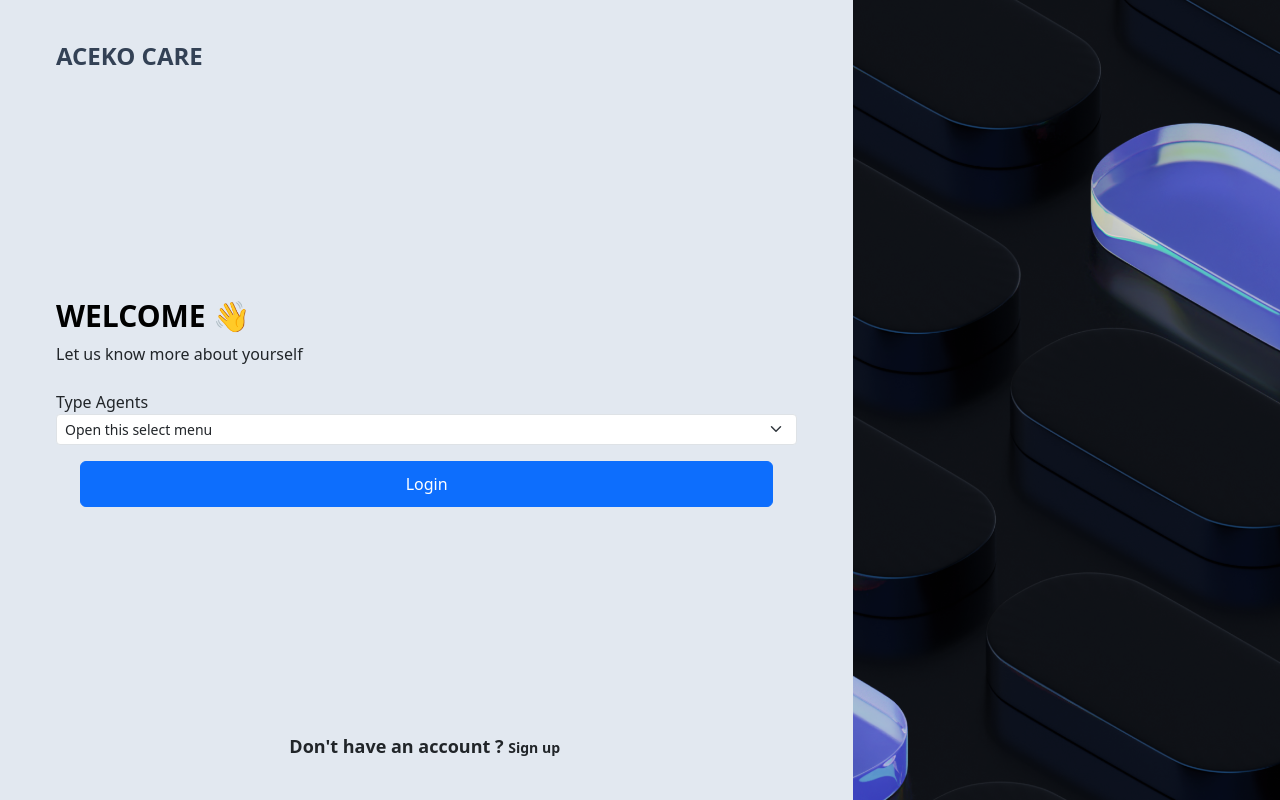
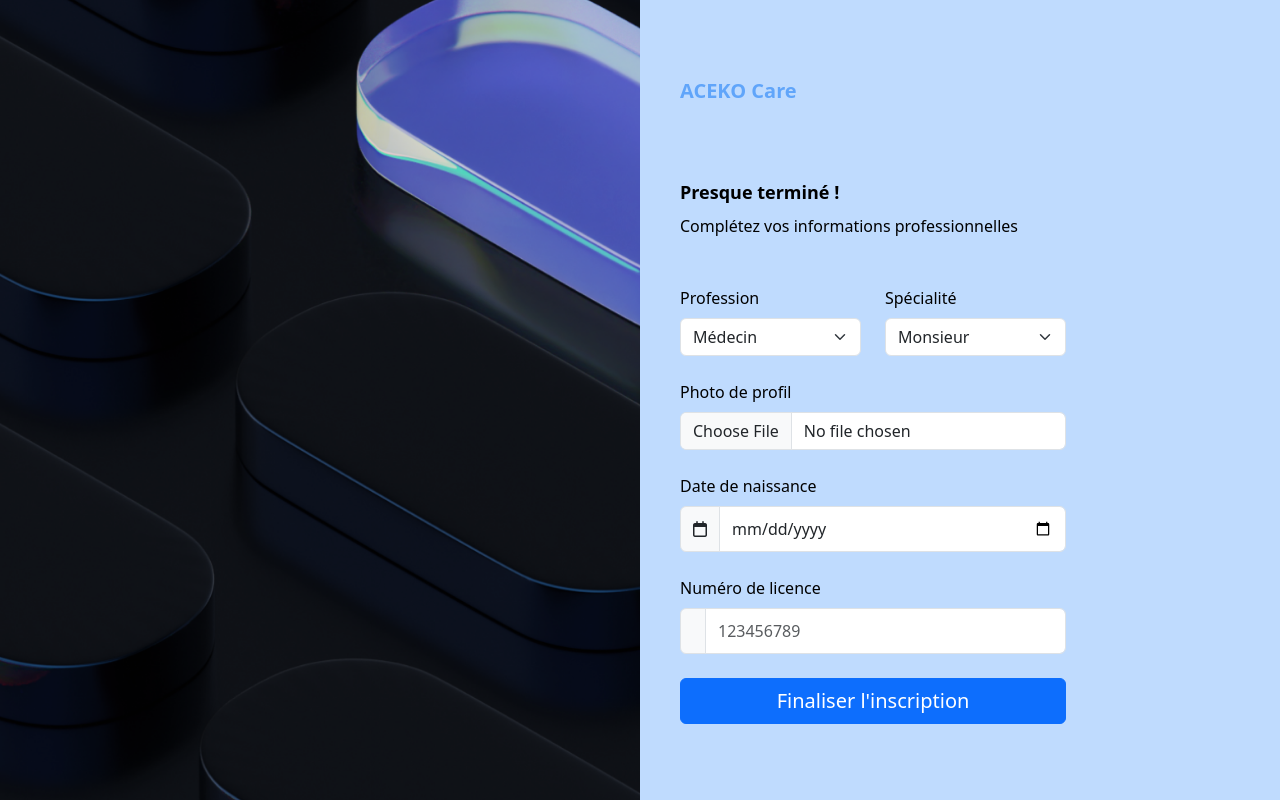
Before and after one commit to mr-adebola03/__ACEKO___2, a React (Vite) app in the folder FrontAceko2/aceko-project/: page /signup-step2 in a window 1280 px wide. Built offline with nearby package versions, Linux system fonts and the light colour scheme.

Commit message:
login error correct

```diff
--- a/FrontAceko2/aceko-project/src/Components/Selecte.jsx
+++ b/FrontAceko2/aceko-project/src/Components/Selecte.jsx
@@ -2,11 +2,11 @@ import React from 'react'
 
 const Selecte = ({label,value,name,id,onChange,options}) => {
   return (
-    <div>
-        <label htmlFor={id}>{label}</label>
-        <select name={name} id={id} onChange={onChange} className=" form-select form-select-sm" aria-label='Default select example'>
-            <option selected>Open this select menu</option>
-            {options.map(option => (<option key={option.value}>{option.label}</option>))}
+    <div className=''>
+        <label htmlFor={id} className='form-label'>{label}</label>
+        <select name={name} id={id} onChange={onChange} className=" form-select" aria-label='Default select example'>
+            {/* <option selected>Open this select menu</option> */}
+            {options.map(option => (<option key={option.value} value={option.value}>{option.label}</option>))}
         </select>
     </div>
   )
--- a/FrontAceko2/aceko-project/src/routes/Login.jsx
+++ b/FrontAceko2/aceko-project/src/routes/Login.jsx
@@ -1,14 +1,61 @@
 import React, { useState } from 'react'
 import PhotoDoc from '../assets/photodoc.jpg'
 import { Input } from '../Components/Input'
-import { Link } from 'react-router-dom'
+import { useNavigate,Link } from 'react-router-dom'
 import CheckBox from '../Components/CheckBox'
 
 
 const Login = () => {
-  const [emailValue,setEmail] = useState('')
-  const [passwordValue,setPassword] = useState('')
-  const [rememberValue,setRemember] = useState(false)
+  const [formData, setFormData] = useState({
+    email: '',
+    password: '',
+    remember: false
+  });
+
+  const handleChange = (field) => (e) => {
+    const value = e.target.type === 'checkbox' ? e.target.checked : e.target.value;
+    setFormData({
+      ...formData,
+      [field]: value
+    });
+  };
+
+  const [loading, setLoading] = useState(false);
+  const [error, setError] = useState('');
+  const navigate = useNavigate();
+
+  const handleSubmit = async (e) => {
+    e.preventDefault();
+    setLoading(true);
+    setError('');
+
+    try {
+      console.log('Mes données de connexion :',formData)
+      // 1. Envoi des données à l'API
+      // const response = await axios.post('http://localhost:8000/api/auth/login', {
+      //   email: formData.email,
+      //   password: formData.password
+      // });
+
+      // 2. Stockage du token (exemple avec localStorage)
+      const { token, user } = response.data;
+      localStorage.setItem('authToken', token);
+
+      // 3. Si "Remember me" est coché, stocker dans un cookie sécurisé
+      if (formData.remember) {
+        document.cookie = `refreshToken=${token}; path=/; max-age=${30 * 24 * 60 * 60}; Secure; SameSite=Strict`;
+      }
+
+      // 4. Redirection vers le dashboard
+      navigate('/dashboard');
+
+    } catch (err) {
+      setError(err.response?.data?.message || 'Erreur de connexion');
+    } finally {
+      setLoading(false);
+    }
+  }
+
 
   return (
     <div className='h-screen bg-slate-50 w-full flex  justify-between'>
@@ -22,17 +69,17 @@ const Login = () => {
             <h3 className='mb-2 text-3xl font-semibold text-black text-uppercase'>Login</h3>
             <p>Welcome Back! Please enter your details </p>
           </div>
-          <form action="">
+          <form action="" onSubmit={handleSubmit}>
             <div className="col">
               <div className="row">
-                <EmailInput email={emailValue} onEmailChange={setEmail}/>
+                <EmailInput email={formData.email} onEmailChange={handleChange('email')}/>
               </div>
               <div className="row">
-                <PasswordInput password={passwordValue} onPasswordChange={setPassword}/>
+                <PasswordInput password={formData.password} onPasswordChange={handleChange('password')}/>
               </div>
             </div>
             <div className="flex justify-between px-2 mb-3">
-              <CheckInput checked={rememberValue} onCheckedChange={setRemember}/>
+              <CheckInput checked={formData.remember} onCheckedChange={handleChange('remember')}/>
               <div>
                 Reset Password
               </div>
--- a/FrontAceko2/aceko-project/src/routes/SignupStep2.jsx
+++ b/FrontAceko2/aceko-project/src/routes/SignupStep2.jsx
@@ -1,92 +1,272 @@
-import React, { useState } from 'react'
-import PhotoDoc2 from '../assets/photodoc2.png'
-import { Input } from '../Components/Input'
-import { Link } from 'react-router-dom'
-import CheckBox from '../Components/CheckBox'
-import Selecte from '../Components/Selecte'
-
+import React, { useState } from 'react';
+import { useNavigate } from 'react-router';
+import { useSignup } from '../context/SignupContext';
+import photodoc2 from '../assets/photodoc2.png';
+import Selecte from '../Components/Selecte';
+import { Input } from '../Components/Input';
 
 const SignupStep2 = () => {
+  const navigate = useNavigate();
+  const { step1Data, updateStep1Data } = useSignup();
 
   const [formData, setFormData] = useState({
-        agent: '',
+    agents_sante: '',
+    civilite: '',
+    numero_licence_medicale: '',
+    photo_profil: '',
+    date_naissance: '',
+    specialitemedi: '',
+    specialitelabo: '',
   });
 
-    const handleChange = (field) => (value) => {
-        setFormData(prev => ({ ...prev, [field]: value }));
+  const handleChange = (field) => (e) => {
+    setFormData({
+      ...formData,
+      [field]: e.target.value
+    });
   };
 
   const handleSubmit = (e) => {
     e.preventDefault();
-        console.log('Données du formulaire:', formData);
+    console.log('Données complètes:', { ...step1Data, ...formData });
+    // Envoyer les données au serveur ici
+    // navigate('/dashboard'); // Redirection après inscription
   };
 
-    const agentOptions = [
-        { value: 'doctor', label: 'Docteur' },
-        { value: 'infirmier', label: 'Infirmier' },
-        { value: 'laborantin', label: 'Laborantin' }
+  const professions = [
+    { value: 'doctor', label: 'Médecin' },
+    { value: 'laborantin', label: 'Technicien de laboratoire' }
   ];
 
+  const civilite = [
+    { value: 'M', label: 'Monsieur' },
+    { value: 'Mme', label: 'Madame' },
+  ];
+
+  const specialiteMediOptions = [
+    { value: 'cardiologie', label: 'Cardiologie' },
+    { value: 'pediatrie', label: 'Pédiatrie' },
+    { value: 'dermatologie', label: 'Dermatologie' }
+  ];
+
+  const specialiteLaboOptions = [
+    { value: 'biologie', label: 'Biologie médicale' },
+    { value: 'hematologie', label: 'Hématologie' },
+    { value: 'microbiologie', label: 'Microbiologie' }
+  ];
+
+  const showSpecialiteMedi = formData.agents_sante === 'doctor';
+  const showSpecialiteLabo = formData.agents_sante === 'laborantin';
+
   return (
-    <div className='h-screen bg-slate-50 w-full flex  justify-between'>
-      <div className='w-2/3 h-full bg-slate-200 flex flex-col justify-between px-14 py-10 '>
-            <h1 className='text-2xl font-bold text-slate-700'>ACEKO CARE</h1>
-            <div className='flex flex-col'>
+    <div className='flex justify-between bg-slate-50 min-h-screen w-screen'>
+      <div className='h-screen w-1/2'>
+        <img src={photodoc2} alt="Medical professional" className='h-full w-full object-cover'/>
+      </div>
+
+      <div className='text-black h-screen w-1/2 bg-blue-200 p-10 flex flex-col justify-around items-start'>
+        <div className='text-xl font-extrabold text-blue-400'>ACEKO Care</div>
+
+        <div>
+          <div className='mb-5'>
+            <h3 className='text-lg font-bold mb-2'>Presque terminé !</h3>
+            <p>Complétez vos informations professionnelles</p>
+          </div>
+
+          <form onSubmit={handleSubmit}>
+            <div className="row row-cols-lg-2">
+              <div className="col">
+                    <ProfessionSelect
+                    profession={formData.agents_sante}
+                    onProfessionChange={handleChange('agents_sante')}
+                    options={professions}
+                    />
+              </div>
+              <div className="col">
+                    <SpecialtySelect
+                    civilite={formData.civilite}
+                    onciviliteChange={handleChange('civilite')}
+                    options={civilite}
+                    />
+              </div>
+            </div>
+            {showSpecialiteMedi && (
+              <div className="col">
+                <SpecialiteMediInput
+                  specialiteMedi={formData.specialitemedi}
+                  onSpecialiteMediChange={handleChange('specialitemedi')}
+                  options={specialiteMediOptions}
+                />
+              </div>
+            )}
+
+            {showSpecialiteLabo && (
+              <div className="col">
+                <SpecialiteLaboInput
+                  specialiteLabo={formData.specialitelabo}
+                  onSpecialiteLaboChange={handleChange('specialitelabo')}
+                  options={specialiteLaboOptions}
+                />
+              </div>
+            )}
             <div className="mb-4">
-                <h3 className='mb-2 text-3xl font-semibold text-black text-uppercase'>Welcome 👋</h3>
-                <p>Let us know more about yourself </p>
+                <PhotoProfilInput
+                    onPhotoProfilChange={handleChange('photoProfil')}
+                />
             </div>
-            <form action="">
-            <div className="mb-3">
-              <AgentInput agent={formData.agent} onAgentChange={handleChange('agent')} options={agentOptions}/>
+
+
+            <div className="mb-4">
+              <DateNaissanceInput
+                dateNaissance={formData.date_naissance}
+                onDateNaissanceChange={handleChange('date_naissance')}
+              />
             </div>
-                <div className="w-full px-4">
-                    <button className='btn btn-primary py-[10px] w-full'>Login</button>
+            <div className="col">
+              <LicenseInput
+                license={formData.numero_licence_medicale}
+                onLicenseChange={handleChange('numero_licence_medicale')}
+              />
+            </div>
+            <div className="w-full">
+              <button type="submit" className='btn btn-primary w-full p-2 text-bold text-xl'>
+                Finaliser l'inscription
+              </button>
             </div>
           </form>
         </div>
-            <div>
-            <p className='text-lg font-semibold mr-1 text-center'>Don't have an account ? <Link to="/signup" className='text-sm text-grey-500 '>Sign up</Link></p>
       </div>
     </div>
-      <div className='relative w-1/3 flex flex-col h-full '>
-        <img src={PhotoDoc2} alt="Photo Docteur" className='h-full w-full object-cover' />
+  );
+};
+
+function ProfessionSelect({ profession, onProfessionChange, options }) {
+  return (
+    <div className='mb-4'>
+      <Selecte
+        label="Profession"
+        value={profession}
+        onChange={onProfessionChange}
+        options={options}
+        required
+      />
+    </div>
+  );
+}
+
+function SpecialtySelect({ civilite, onciviliteChange, options }) {
+  return (
+    <div className='mb-4'>
+      <Selecte
+        label="Spécialité"
+        value={civilite}
+        onChange={onciviliteChange}
+        options={options}
+      />
+    </div>
+  );
+}
+
+function LicenseInput({ license, onLicenseChange }) {
+  return (
+    <div className='mb-4'>
+      <Input
+        label="Numéro de licence"
+        placeholder="123456789"
+        value={license}
+        onChange={onLicenseChange}
+        required
+      />
+    </div>
+  );
+}
+
+function PhotoProfilInput({ onPhotoProfilChange }) {
+    return (
+      <div className='mb-4'>
+            <label className="form-label">Photo de profil</label>
+            <input
+            type="file"
+            accept="image/*"
+            onChange={onPhotoProfilChange}
+            className="form-control"
+            />
+      </div>
+    )
+}
+
+function DateNaissanceInput({ dateNaissance, onDateNaissanceChange }) {
+    return (
+        <div className="mb-4">
+            <label htmlFor="dateNaissance" className="form-label">Date de naissance</label>
+            <div className="input-group">
+                <span className="input-group-text">
+                    <i className="fa-regular fa-calendar"></i>
+                </span>
+                <input
+                    id="dateNaissance"
+                    type="date"
+                    value={dateNaissance}
+                    onChange={onDateNaissanceChange}
+                    className="form-control py-[10px]"
+                />
             </div>
         </div>
     )
 }
 
-function AgentInput({ agent, onAgentChange, options }) {
+function SpecialiteLaboInput({ specialiteLabo, onSpecialiteLaboChange, options }) {
     return (
+      <div className='mb-4'>
         <Selecte
-        label="Type Agents"
-        value={agent}
-        name="agents_sante"
-        onChange={onAgentChange}
+          label="Spécialité laboratoire"
+          value={specialiteLabo}
+          onChange={onSpecialiteLaboChange}
           options={options}
-        required
         />
+      </div>
     );
 }
 
-function CiviliteInput({ civilite, onCiviliteChange, options }) {
+function SpecialiteMediInput({ specialiteMedi, onSpecialiteMediChange, options }) {
     return (
+      <div className='mb-4'>
         <Selecte
-        label="Civilité"
-        value={civilite}
-        name="civilite"
-        onChange={onCiviliteChange}
+          label="Spécialité médicale"
+          value={specialiteMedi}
+          onChange={onSpecialiteMediChange}
           options={options}
-        required
         />
+      </div>
     );
 }
 
-// function PasswordInput({password,onPasswordChange}){
-//   return <div className='mb-3'>
-//     <Input label="Password" icon={<i class="fa-regular fa-envelope"></i>} placeholder="*****" value={password} onChange={onPasswordChange}/>
-//   </div>
+// function InstitutionInput({ institution, onInstitutionChange }) {
+//   return (
+//     <div className='mb-4'>
+//       <Input
+//         label="Établissement"
+//         placeholder="Nom de l'hôpital ou clinique"
+//         value={institution}
+//         onChange={onInstitutionChange}
+//       />
+//     </div>
+//   );
+// }
+
+// function AddressInput({ address, onAddressChange }) {
+//   return (
+//     <div className='mb-4'>
+//       <Input
+//         label="Adresse professionnelle"
+//         placeholder="123 Rue de la Santé, Ville"
+//         value={address}
+//         onChange={onAddressChange}
+//       />
+//     </div>
+//   );
 // }
 
 
-export default SignupStep2
+
+export default SignupStep2;
```
Lines whose indentation alone changed are shown as unchanged.
